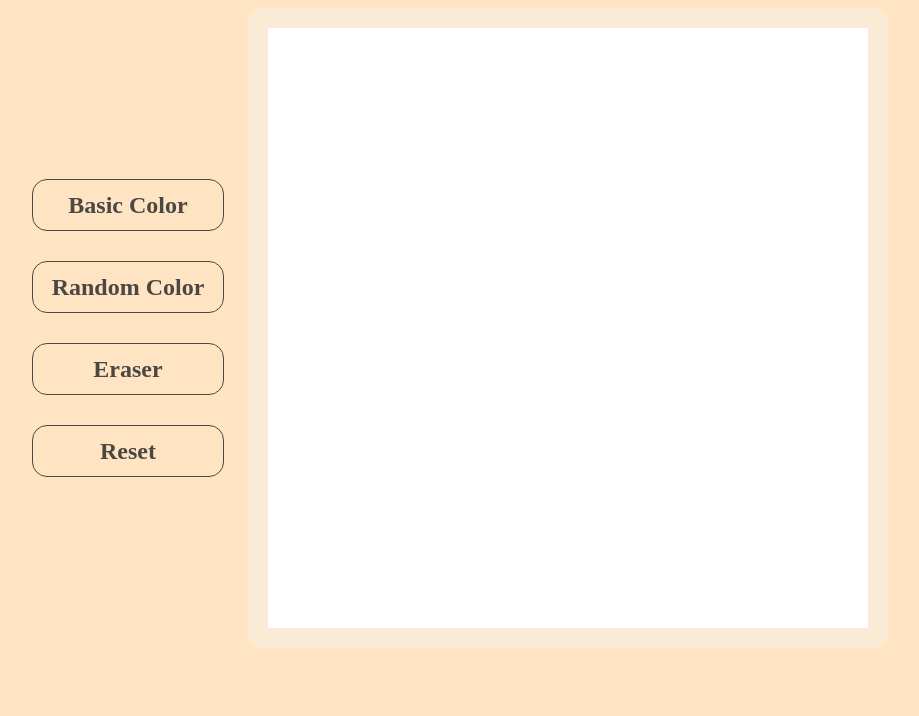
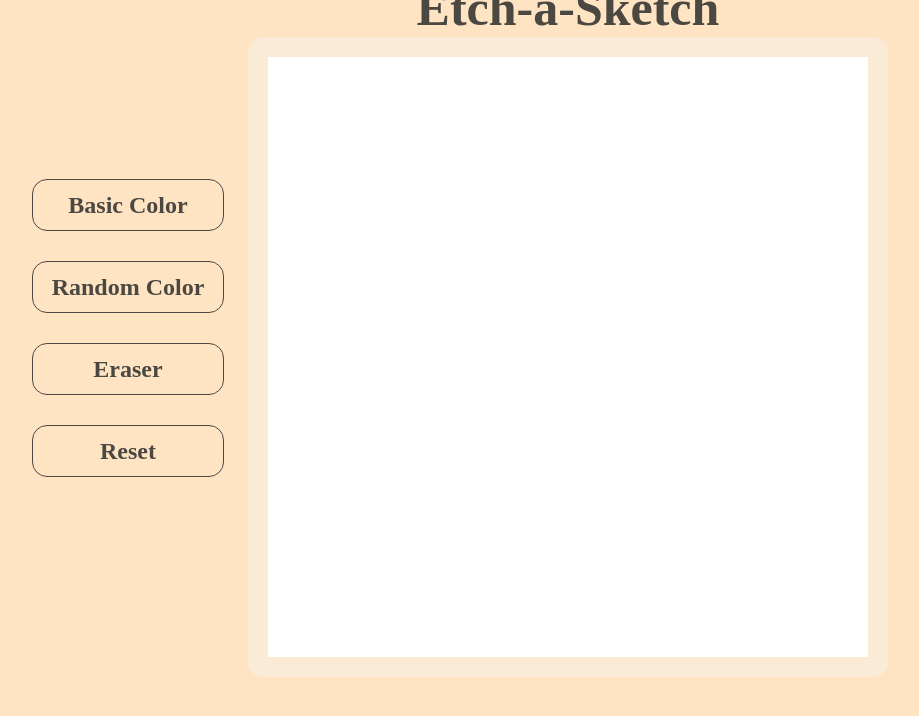
Before and after one commit to khang-874/etch-a-sketch, a plain HTML site: page index.html in a window 1280 px wide. Shown: the whole page, without its empty margins (182-1101 px from the left). Drawn offline with Linux system fonts and the light colour scheme.

Commit message:
Add title, and desig

```diff
--- a/scripts.js
+++ b/scripts.js
@@ -116,6 +116,15 @@ function addColor(e){
     if(erase)
         currentDiv.style.backgroundColor = "white";
 }
+
+let playGround = document.createElement('div');
+playGround.id = "playGround";
+
+let playGroundTitle = document.createElement('h1');
+playGroundTitle.innerText = "Etch-a-Sketch";
+playGroundTitle.id = "playGroundTitle";
+
+playGround.appendChild(playGroundTitle);
 for(let i = 0; i < numberOfRows; ++i){
     for(let j = 0; j < numberOfColumns; ++j){
         let pad = document.createElement("div");
@@ -125,6 +134,6 @@ for(let i = 0; i < numberOfRows; ++i){
         padContainer.appendChild(pad);
     }
 }
-
+playGround.appendChild(padContainer)
 container.appendChild(navigatorBar);
-container.appendChild(padContainer);
+container.appendChild(playGround);
--- a/styles.css
+++ b/styles.css
@@ -16,6 +16,19 @@
     border-radius: 15px;
 }
 
+#playGround{
+    display: flex;
+    flex-direction: column;
+    justify-content: center;
+    align-items: center;
+}
+
+#playGroundTitle{
+    font-size: 50px;
+    color: #4B4741;
+    margin: 0;
+    padding: 0;
+}
 .pad{
     background-color: white;
     width: 100%;
```
